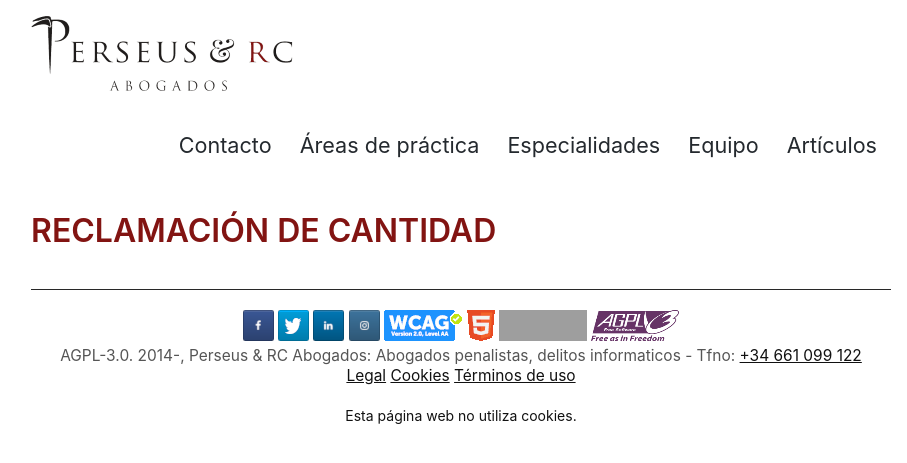
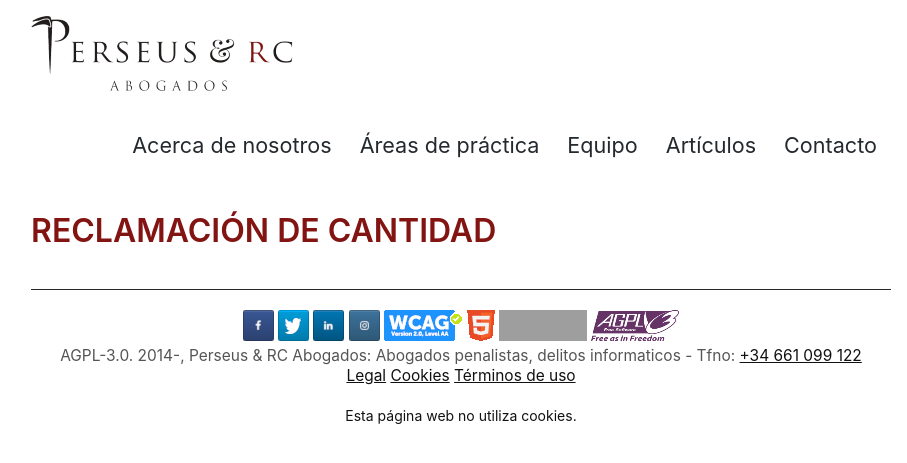
Before and after one commit to streaming10/perseusnew, a Jekyll site: the page built from reclamacion-de-cantidad.md, in a window 1280 px wide. Shown: the top 463 px of the page, without its empty margins (159-1066 px from the left). Built offline with Jekyll 4.4.1, drawn with Linux system fonts in a browser that asks for light colours; our own code applies the rules of GitHub Pages for plain Markdown files; grey boxes are pictures that could not be loaded.

Commit message:
Update default.html

```diff
--- a/_layouts/default.html
+++ b/_layouts/default.html
@@ -76,21 +76,31 @@
 		<div id="sitename"><a title="Perseus & RC Abogados: Abogados penalistas A Coruña, delitos informaticos" href="https://perseusyrcabogados.com">Perseus & RC Abogados: Abogados penalistas A Coruña, delitos informaticos</a></div>
 	<nav id="main-navigation">
 	<ul class="menu">
-		<li class="dropdown"><a title="contacto" href="/contacto">Contacto</a><div class="dropdown-content">
-			<a title="Contacto" href="/contacto">Contacto</a>
-			<a title="Trabaja con nosotros" href="/trabaja-con-nosotros">Trabaja con nosotros</a>
-			<a title="Aviso legal" href="/legal">Aviso legal</a>
-
-</div></li>
-		<li class="dropdown"><a title="Áreas de práctica" href="/areas-de-practica">Áreas de práctica</a><div class="dropdown-content">
-</div></li>
-		<li class="dropdown"><a title="Especialidades" href="/especialidades">Especialidades</a><div class="dropdown-content">
-</div></li>
-		<li class="dropdown"><a title="Equipo" href="/equipo">Equipo</a><div class="dropdown-content">
-</div></li>
-		<li class="dropdown"><a title="Artículos" href="/articulos">Artículos</a><div class="dropdown-content">
-</div></li>
-	</ul></nav>
+	  <li>
+	    <a title="Acerca de nosotros" href="/acerca-de-nosotros">Acerca de nosotros</a>
+	  </li>
+	  <li class="dropdown">
+	    <a title="Áreas de práctica" href="/areas-de-practica">Áreas de práctica</a>
+	    <div class="dropdown-content"></div>
+	  </li>
+	  <li class="dropdown">
+	    <a title="Equipo" href="/equipo">Equipo</a>
+	    <div class="dropdown-content"></div>
+	  </li>
+	  <li class="dropdown">
+	    <a title="Artículos" href="/articulos">Artículos</a>
+	    <div class="dropdown-content"></div>
+	  </li>
+	  <li class="dropdown">
+	    <a title="contacto" href="/contacto">Contacto</a>
+	    <div class="dropdown-content">
+	      <a title="Contacto" href="/contacto">Contacto</a>
+	      <a title="Trabaja con nosotros" href="/trabaja-con-nosotros">Trabaja con nosotros</a>
+	      <a title="Aviso legal" href="/legal">Aviso legal</a>
+	    </div>
+	  </li>
+	</ul>
+	</nav>
 	</div></header>
 
 	<div id="page-container" class="clearfix">
```
